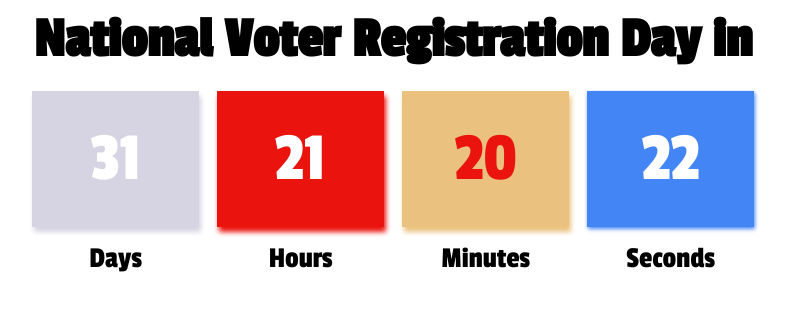
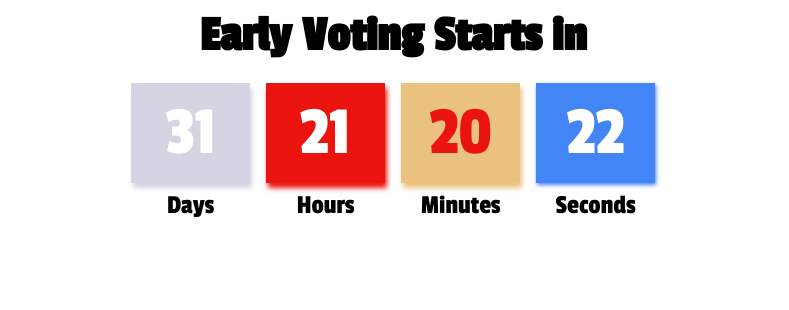
Before and after one commit to StephenDK/iFrameTimer, a website: page index.html in a window 1280 px wide. Shown: the whole page, without its empty margins (247-1036 px from the left). Drawn offline with Linux system fonts and the light colour scheme.

Commit message:
Minimized View

```diff
--- a/index.html
+++ b/index.html
@@ -13,17 +13,15 @@
     margin: auto;
 }
 .time-text {
-  /* text-align: center; */
-  /* font-size: 60px; */
   font-family: 'Passion One', cursive;
-  margin-top: 15px;
-  font-size: 30px;
+  margin-top: 7px;
+  font-size: 27px;
   margin-bottom: 0px;
 }
 #heading {
   text-align: center;
   font-family: 'Passion One', cursive;
-  font-size: 57px;
+  font-size: 50px;
   margin-bottom: 15px;
   margin-top: 5px;
 
@@ -34,11 +32,9 @@
 
 }
 .flex-item {
-  /* background-color: #f1f1f1; */
   margin: 5px;
-  width: 175px;
-  height: 170px;
-  /* font-size: 30px; */
+  width: 125px;
+  height: 125px;
   position: relative;
 }
 .value-container {
@@ -94,7 +90,7 @@
 </head>
 <body>
   <div>
-    <h1 id="heading">National Voter Registration Day in</h1>
+    <h1 id="heading">Early Voting Starts in</h1>
     <div class="flex-container">
       <div class="flex-item">
         <div class="value-container" id="days-background">
```
